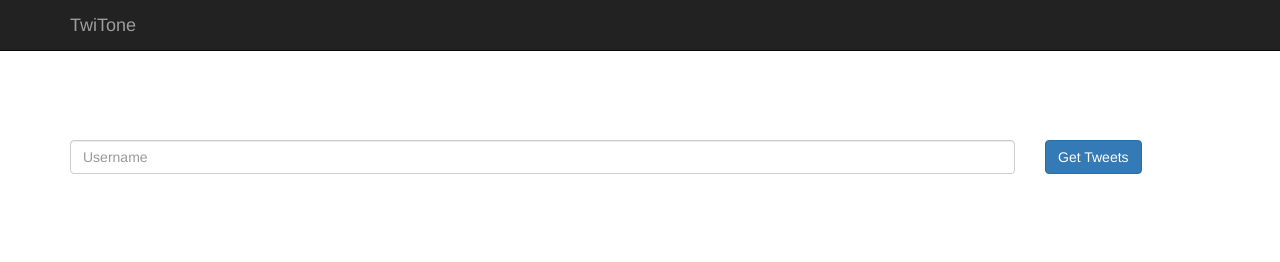
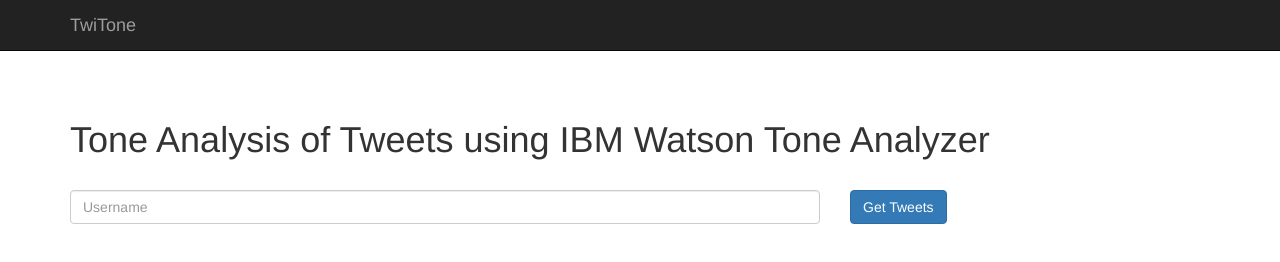
Before and after one commit to LadwaAditya/TwiTone, a website: page public/index.html in a window 1280 px wide. Drawn offline with nearby package versions, Linux system fonts and the light colour scheme.

Commit message:
refactor : Added Title

```diff
--- a/public/index.html
+++ b/public/index.html
@@ -19,19 +19,17 @@
         </div>
     </div>
 </nav>
-<br/><br/>
 
 
 <div class="container" id="main" ng-controller="MainCtrl">
-
+    <h1>Tone Analysis of Tweets using IBM Watson Tone Analyzer</h1>
+    <br>
     <form>
-
         <div class="row">
-            <div class="col-sm-10">
+            <div class="col-sm-8">
                 <input type="text" class="form-control " placeholder="Username" aria-describedby="basic-addon1"
                        ng-model="user.name">
             </div>
-
             <div class="col-sm-2">
                 <button class="btn btn-primary " ng-click="getTweets()">Get Tweets</button>
             </div>
```
